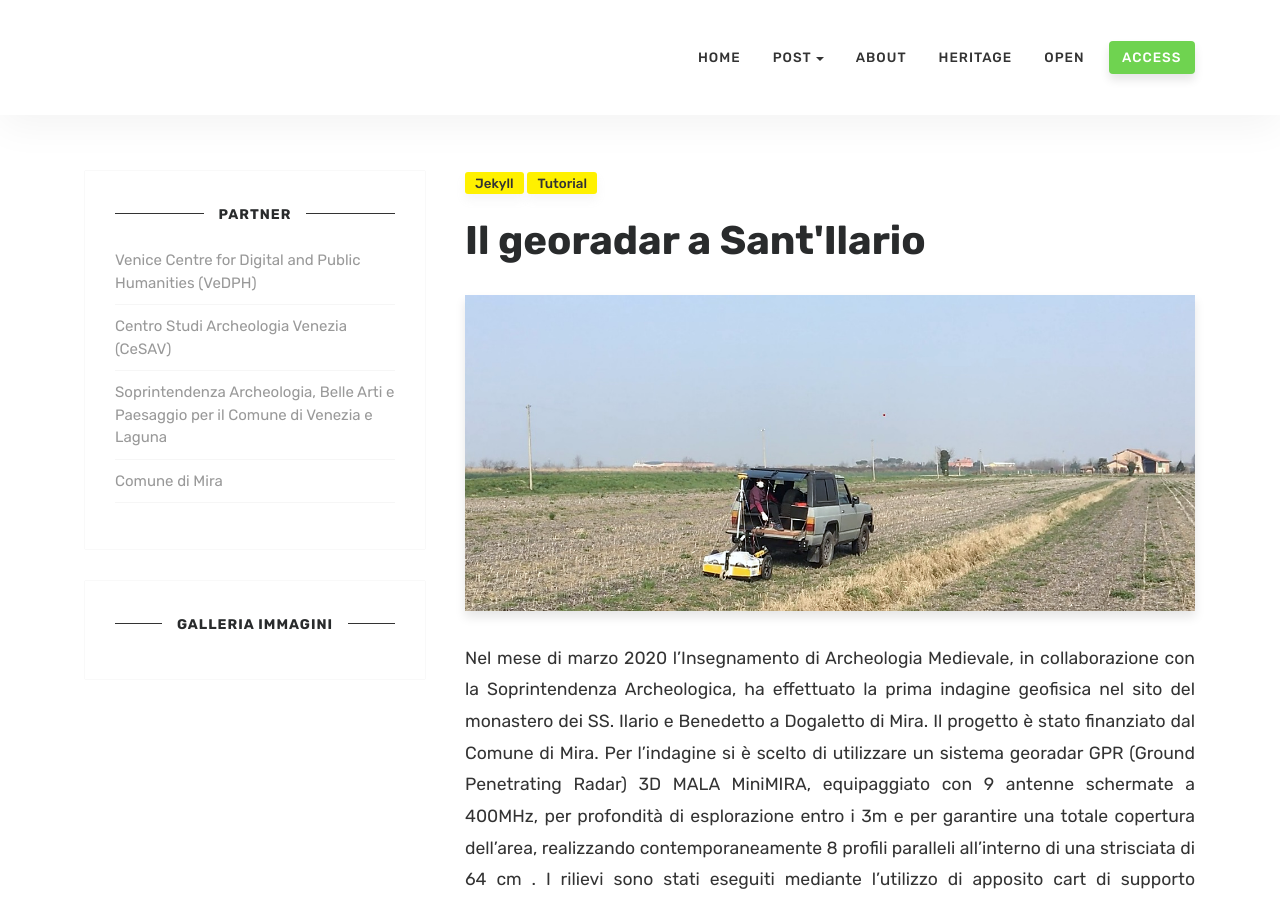
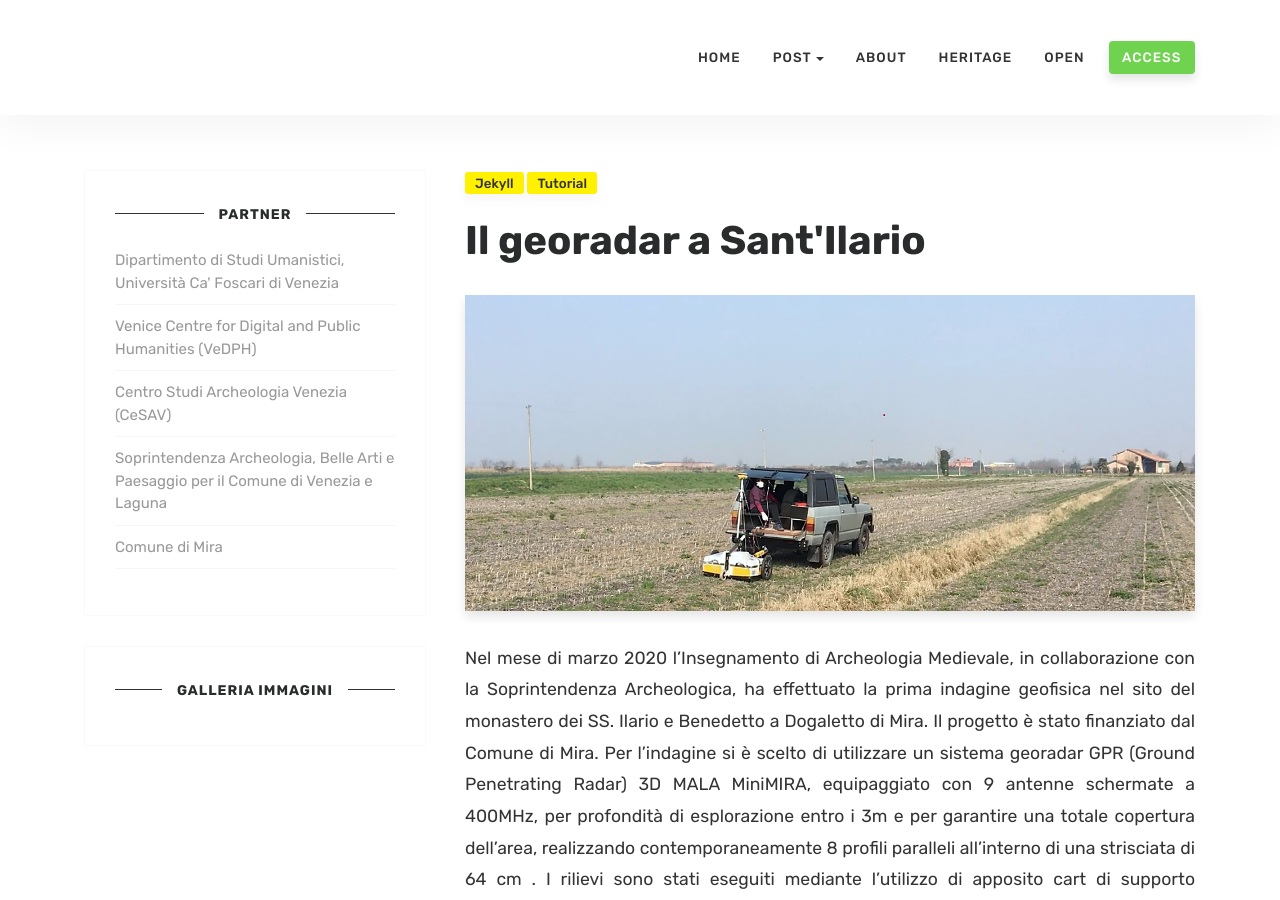
Before and after one commit to valrem93/SantIlarioeilBrenta_test, a Jekyll site: the page built from docs/_posts/2018-01-12-georadar.md, in a window 1280 px wide and 900 px high. Built offline with Jekyll 4.4.1, drawn with Linux system fonts in a browser that asks for light colours; comment, search, counter and statistics services are not loaded.

Commit message:
Update sidebar.html

```diff
--- a/docs/_includes/sidebar.html
+++ b/docs/_includes/sidebar.html
@@ -4,6 +4,7 @@
         <div class="sidebar-section">
             <h5><span>Partner</span></h5>
             <ul style="list-none;">
+            <li><a target="blank" href="https://www.unive.it/pag/16331/">Dipartimento di Studi Umanistici, Università Ca' Foscari di Venezia</a></li>
             <li><a target="blank" href="https://www.unive.it/pag/39287">Venice Centre for Digital and Public Humanities (VeDPH)</a></li>
             <li><a target="blank" href="https://www.unive.it/pag/36937">Centro Studi Archeologia Venezia (CeSAV)</a></li>
             <li><a target="blank" href="http://www.soprintendenza.venezia.beniculturali.it/it">Soprintendenza Archeologia, Belle Arti e Paesaggio per il Comune di Venezia e Laguna </a></li>
```
